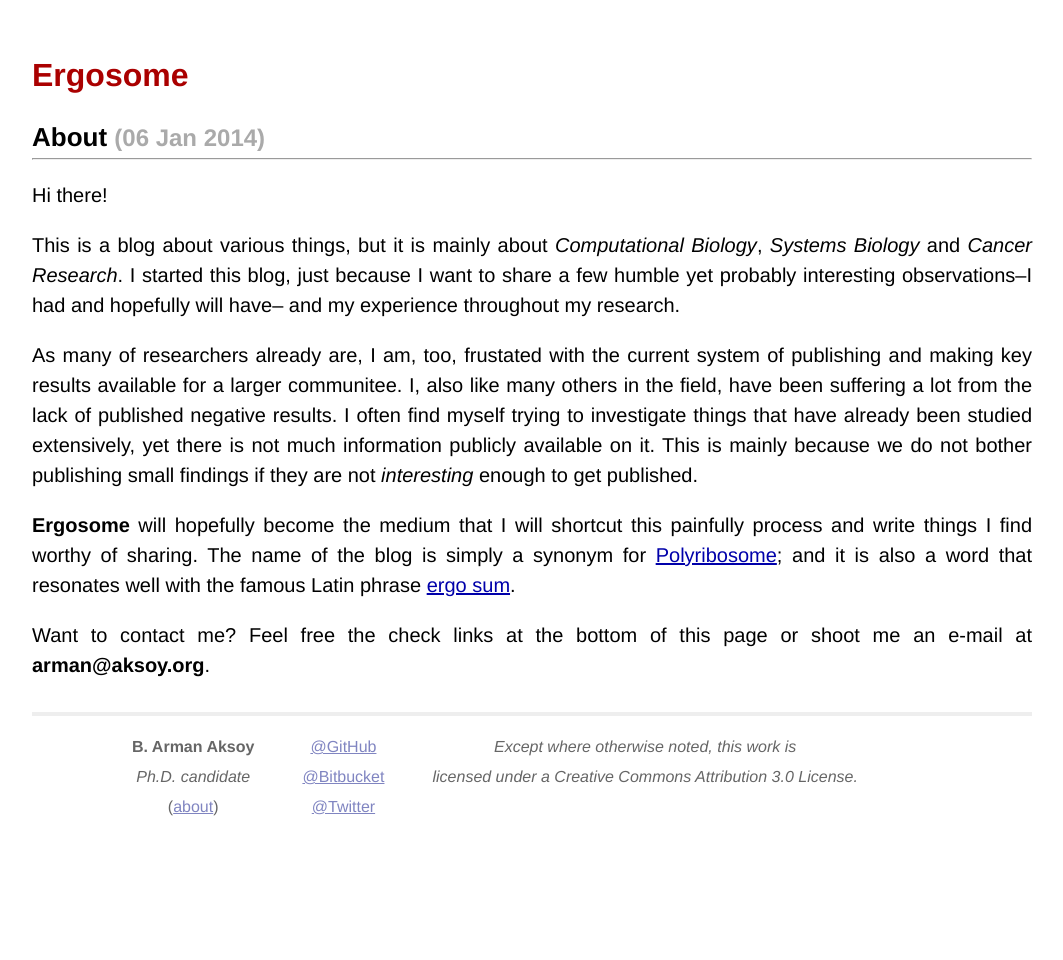
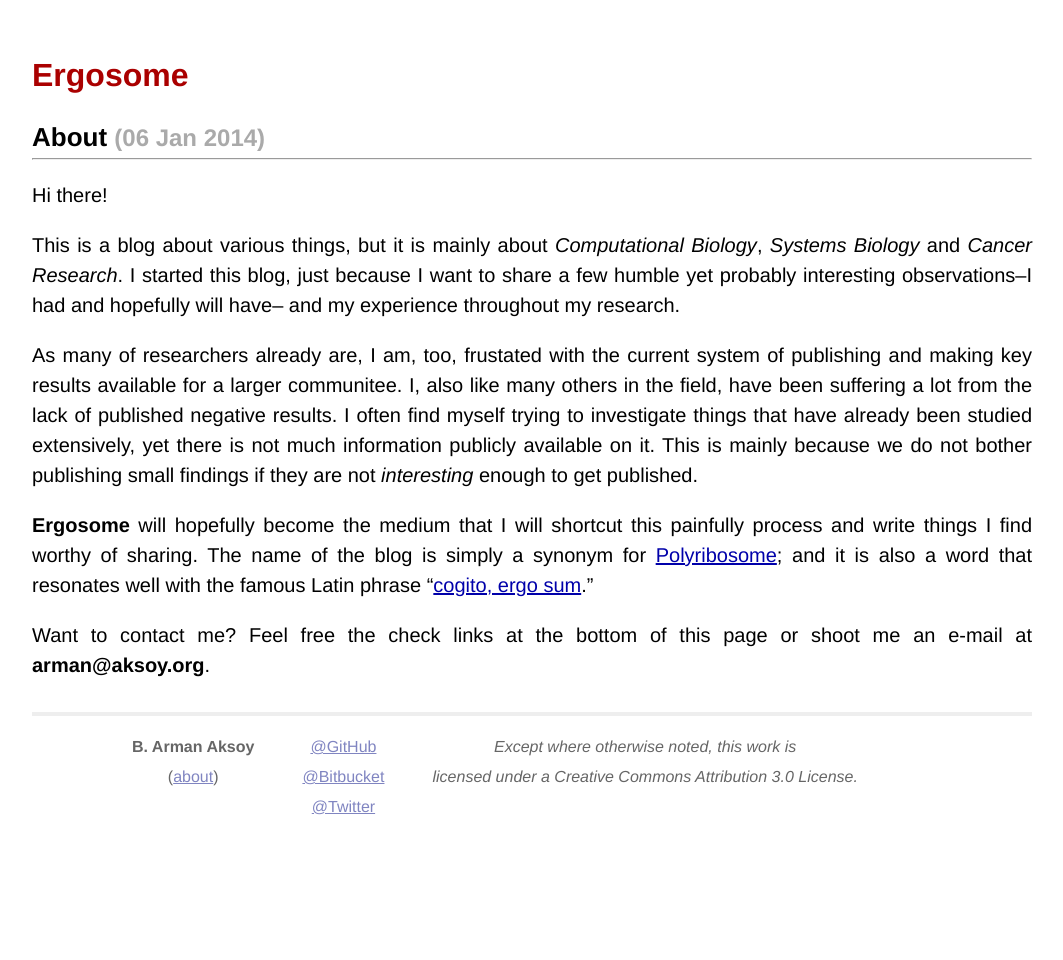
Before and after one commit to armish/ergosome, a Jekyll site: the page built from _posts/2014-01-06-about.markdown, in a window 1280 px wide. Shown: the whole page, without its empty margins (108-1171 px from the left). Built offline with Jekyll 4.4.1, drawn with Linux system fonts in a browser that asks for light colours; Markdown is read by kramdown in place of the engine named in the settings.

Commit message:
- fixed cogito, ergo sum phrase - removed the candidate declaration

```diff
--- a/_layouts/default.html
+++ b/_layouts/default.html
@@ -40,7 +40,6 @@
             <div class="contact">
               <p>
 	        <b>B. Arman Aksoy</b><br />
-                <i>Ph.D. candidate</i><br />
 		(<a href="/general/2014/01/06/about.html">about</a>)
               </p>
             </div>
--- a/_posts/2014-01-06-about.markdown
+++ b/_posts/2014-01-06-about.markdown
@@ -18,7 +18,7 @@ This is mainly because we do not bother publishing small findings if they are no
 
 **Ergosome** will hopefully become the medium that I will shortcut this painfully process and write things I find worthy of sharing.
 The name of the blog is simply a synonym for [Polyribosome][wikipoly];
-and it is also a word that resonates well with the famous Latin phrase [ergo sum][wikicogito].
+and it is also a word that resonates well with the famous Latin phrase "[cogito, ergo sum][wikicogito]."
 
 Want to contact me? Feel free the check links at the bottom of this page or shoot me an e-mail at **arman@aksoy.org**.
 
```
